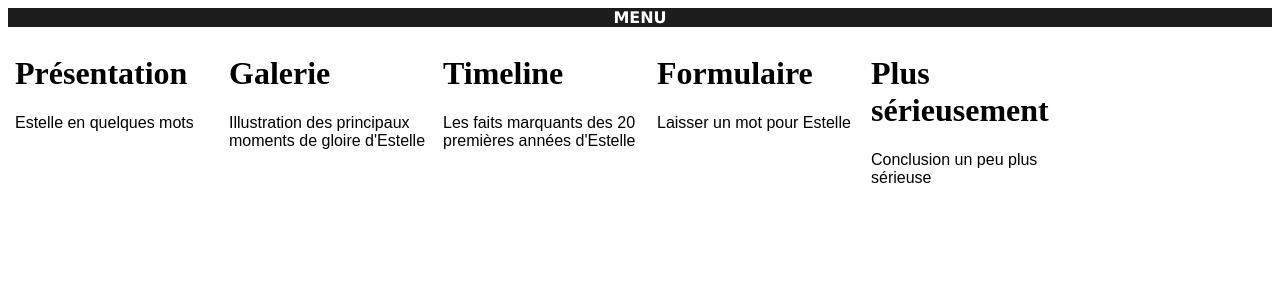
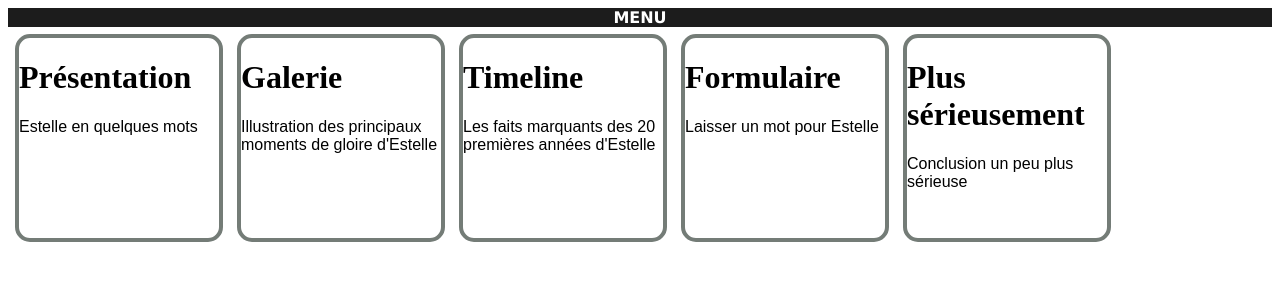
Before and after one commit to Simpleprune/simpleprune.github.io, a Jekyll site: the page menu.html, which Jekyll copies as it is, in a window 1280 px wide. Shown: the top 300 px of the page. Built offline with Jekyll 4.4.1, drawn with Linux system fonts in a browser that asks for light colours.

Commit message:
Update style.css

```diff
--- a/css/style.css
+++ b/css/style.css
@@ -81,7 +81,8 @@ a{
   margin : 7px;
   width: 200px;
   height: 200px;
-
+  border-style: solid;
+  border-radius:15px;
 }
 h1.card{
    float:left;
```
